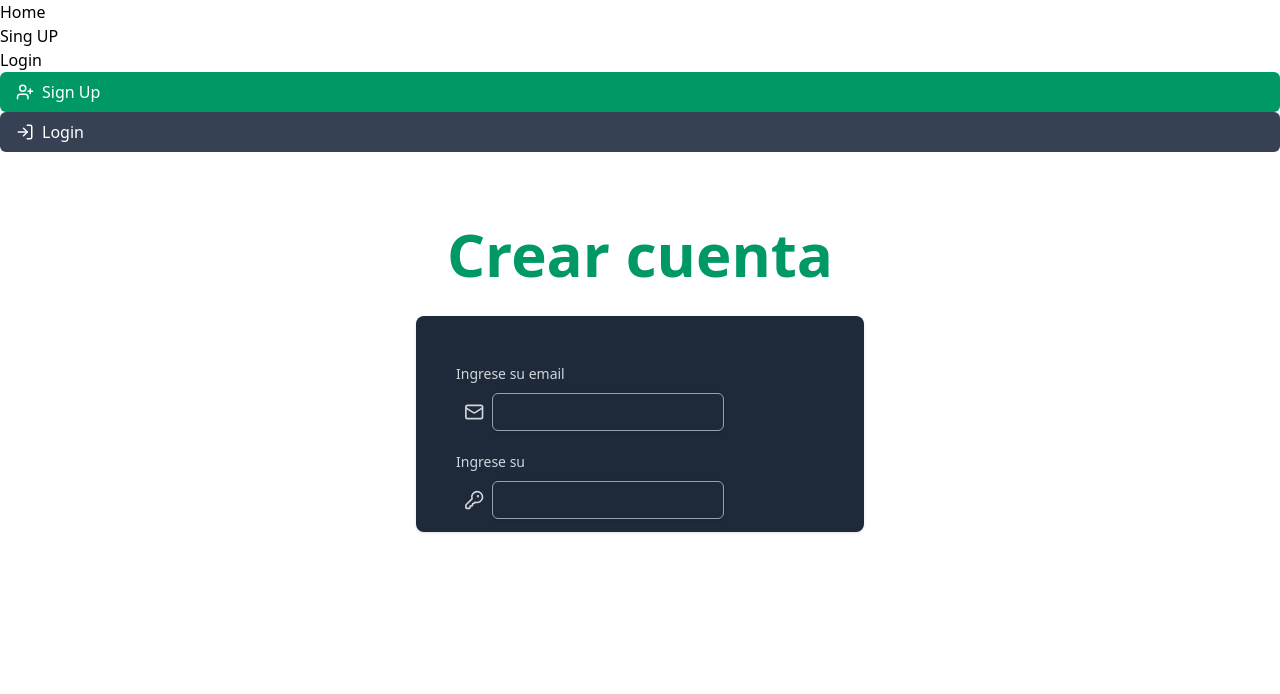
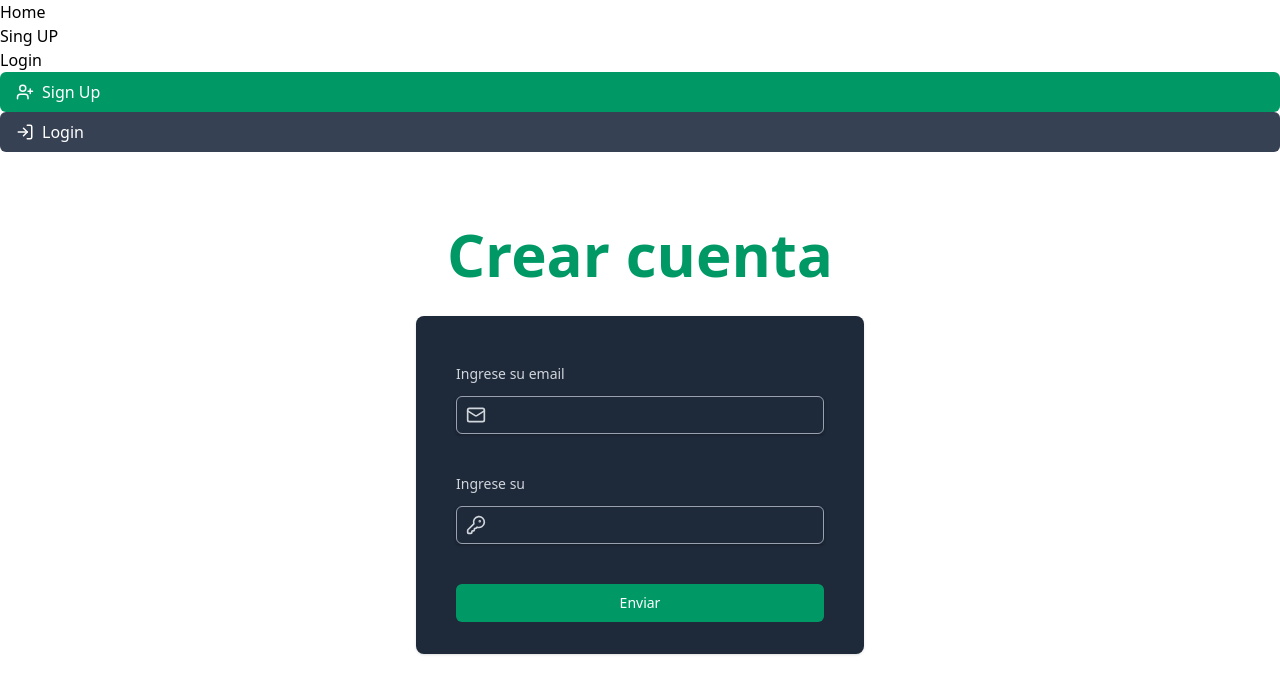
Before and after one commit to YoAriel/tpi-cu, a React app: page /login in a window 1280 px wide. Shown: the top 694 px of the page. Built offline with nearby package versions, Linux system fonts and the light colour scheme; the HTML template or start-up script is replaced by a standard one.

Commit message:
Se creó botón en FormField y se actualizó LoginPage

```diff
--- a/src/components/FormField.jsx
+++ b/src/components/FormField.jsx
@@ -6,12 +6,13 @@ const FormField = ({ fieldName, FieldIcon, fieldValue, onChange }) => {
     }
     return (
         <div className="flex flex-col mt-4">
-            <label htmlFor={fieldName} className="block text-sm font-medium text-gray-300 mb-6" id={fieldName}>
+            <label htmlFor={fieldName} className="block text-sm font-medium text-gray-300 mb-3" id={fieldName}>
                 Ingrese su {fieldName}
             </label>
-            <div className="relative mt-1 rounder-md shadow-sm">
+            <div className="relative rounder-md shadow-sm">
                 <div className="absolute inset-y-0 left-0 flex items-center">
                     <FieldIcon className="h-5 text-gray-300 mx-2" />
+                </div>
                 <input
                     id={fieldName}
                     type={fieldName}
@@ -22,7 +23,7 @@ const FormField = ({ fieldName, FieldIcon, fieldValue, onChange }) => {
                     focus:ring-emerald-500 sm:text-sm text-gray-400"
                 />
             </div>
-            </div>
+
         </div>
     )
 }
--- a/src/pages/LoginPage.jsx
+++ b/src/pages/LoginPage.jsx
@@ -23,12 +23,15 @@ const LoginPage = () => {
           <form onSubmit={handleSubmit} className="space-y-10">
             <FormField fieldName="email" FieldIcon={Mail} fieldValue={email} onChange={setEmail} />
             <FormField fildName="password" FieldIcon={KeyRound} fieldValue={password} onChange={setPassword} />
+            <button className="w-full flex justify-center border rounded-md
+            border-transparent bg-emerald-600 py-2 px-4 text-sm font-medium text-white hover:bg-emerald-700
+            focus:outline-none focus:ring-2 focus:ring-emerald-500 focus:ring-offset-2"
+              type="submit">Enviar</button>
           </form>
         </div>
       </div>
     </div>
 
-
   );
 };
 
```
Lines whose indentation alone changed are shown as unchanged.
